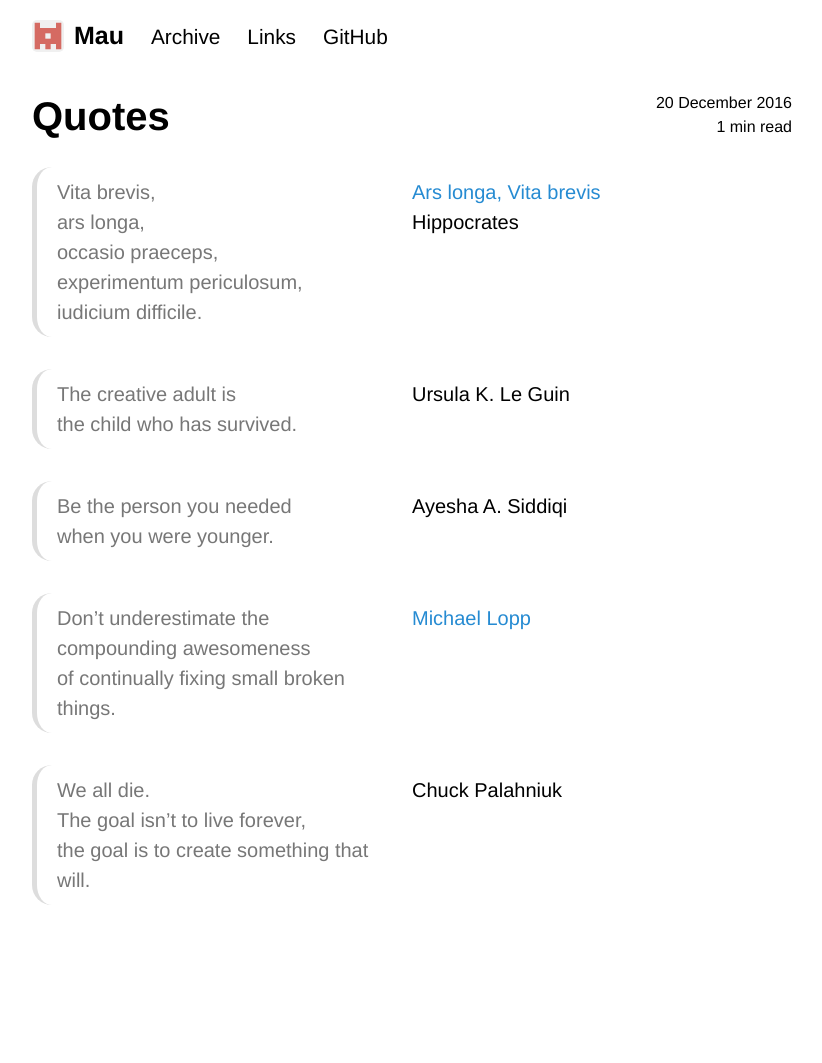
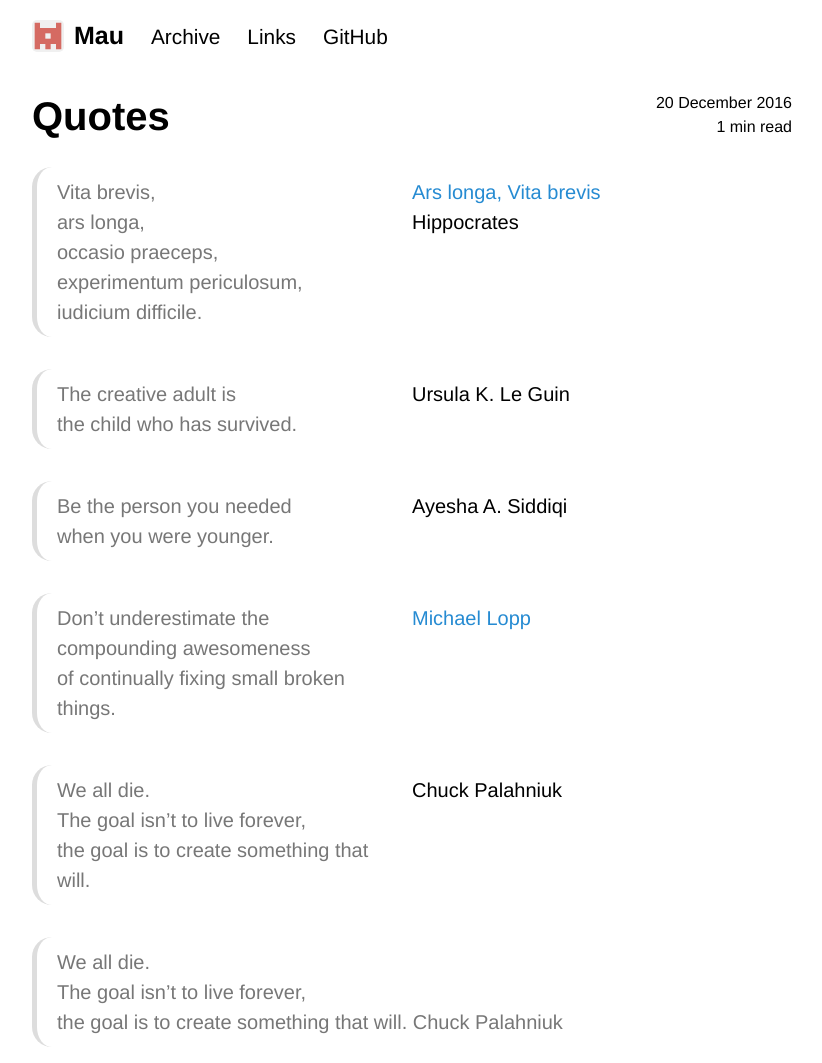
Before and after one commit to Maumagnaguagno/maumagnaguagno.github.io, a Jekyll site: the page built from quotes.md, in a window 1280 px wide. Shown: the whole page, without its empty margins (228-1050 px from the left). Built offline with Jekyll 4.4.1, drawn with Linux system fonts in a browser that asks for light colours; our own code applies the rules of GitHub Pages for plain Markdown files; before the commit the page ends 921 px from its top, so only the background shows below that.

Commit message:
Test new quote class style

```diff
--- a/css/style.scss
+++ b/css/style.scss
@@ -52,7 +52,7 @@ p { margin-top: 0 }
 
 li + li { margin-top: 4px }
 
-// Quotes
+// Blockquote
 
 blockquote {
   padding: .5rem 1rem;
@@ -62,6 +62,8 @@ blockquote {
   border-radius: 20px;
   p:last-child { margin-bottom: 0 }
 }
+
+.quote p { float: right }
 
 // Kbd
 
--- a/quotes.md
+++ b/quotes.md
@@ -46,3 +46,10 @@ Ayesha A. Siddiqi
 </div><div markdown="1">
 Chuck Palahniuk
 </div></div>
+
+<div class="quotes" markdown="1">
+> We all die.
+> The goal isn't to live forever,
+> the goal is to create something that will.
+Chuck Palahniuk
+</div>
```
